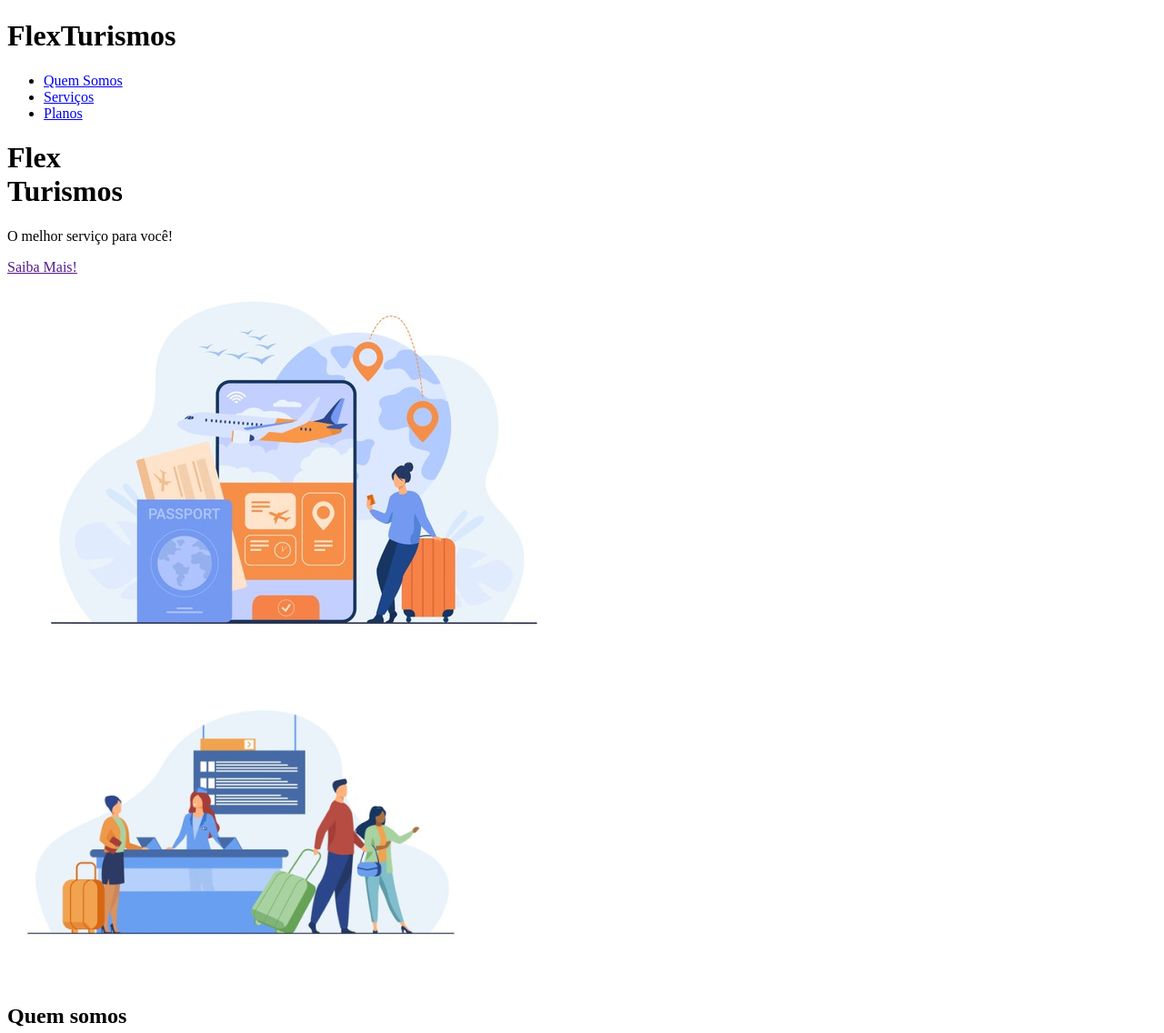
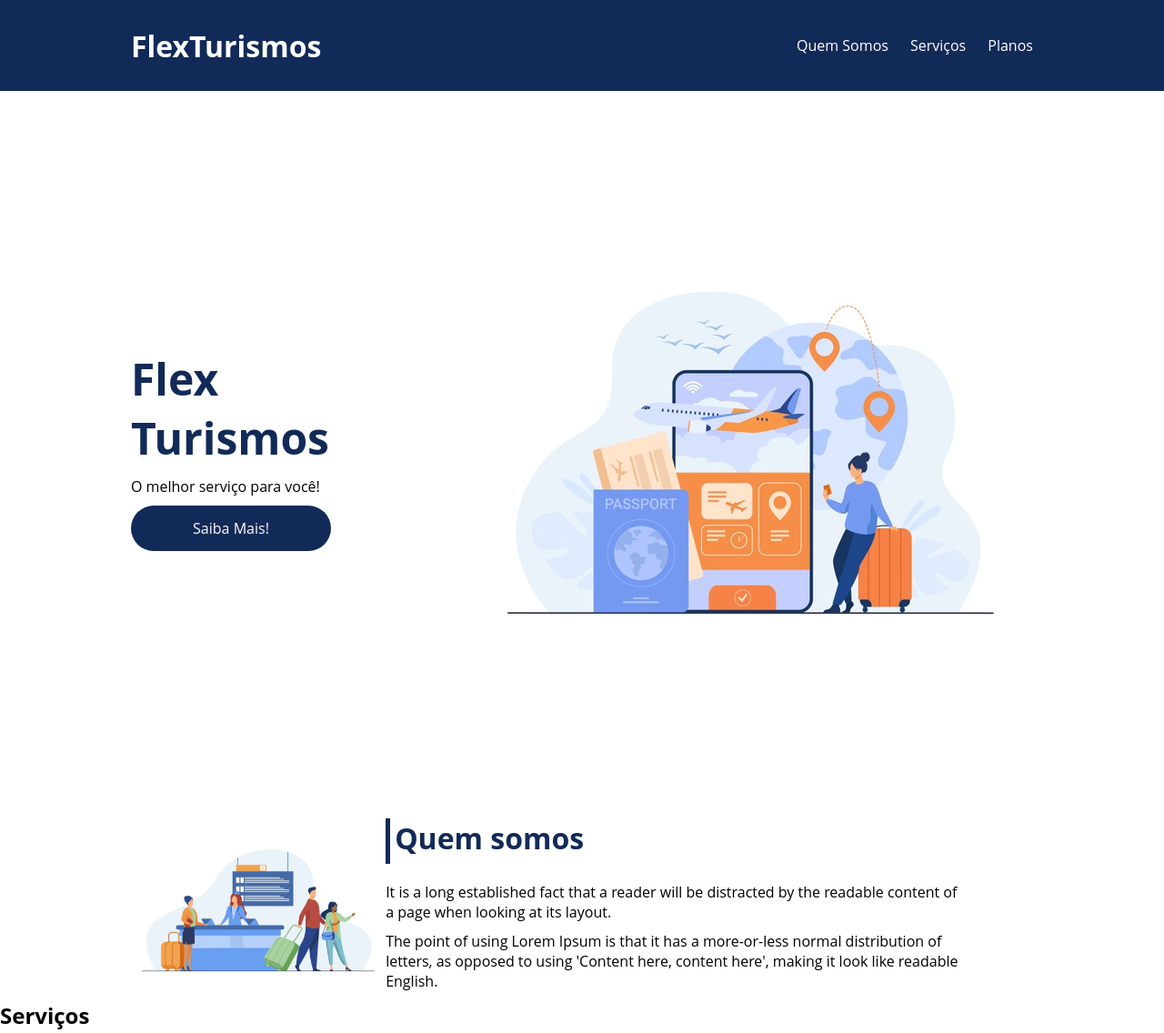
Before and after one commit to Ari-jr/projeto-flexbox, a plain HTML site: page index.html in a window 1280 px wide. Shown: the top 1136 px of the page at 91% size. Drawn offline with Linux system fonts and the light colour scheme.

Commit message:
Organizando a interface - parte 1

```diff
--- a/index.html
+++ b/index.html
@@ -8,16 +8,19 @@
 </head>
 <body>
     <header>
-        <h1>FlexTurismos</h1>
-        <ul>
-            <li><a href="#quem-somos">Quem Somos</a></li>
-            <li><a href="#servicos">Serviços</a></li>
-            <li><a href="#planos">Planos</a></li>
+        <div class="flex-container menu">
+            <div><h1>FlexTurismos</h1></div>
+            <ul class="list-items">
+                <li><a href="#quem-somos">Quem Somos</a></li>
+                <li><a href="#servicos">Serviços</a></li>
+                <li><a href="#planos">Planos</a></li>
+            </div>
         </ul>
+
     </header>
 
-    <div>
-        <div>
+    <div class="flex-container apresentacao">
+        <div class="texto-apresentacao">
             <h1>Flex <br>Turismos</h1>
             <p>O melhor serviço para você!</p>
             <a href="">Saiba Mais!</a>
@@ -28,15 +31,15 @@
         </div>
     </div>
 
-    <div>
-        <div>
-            <img src="./images/1-quem-somos.png" alt="balcão de atendimento">
-        </div>
-
+    <div class="flex-container" id="quem-somos">
         <div>
             <h2>Quem somos</h2>
             <p>It is a long established fact that a reader will be distracted by the readable content of a page when looking at its layout. </p>
             <p>The point of using Lorem Ipsum is that it has a more-or-less normal distribution of letters, as opposed to using 'Content here, content here', making it look like readable English.</p>
+        </div>
+
+        <div>
+            <img src="./images/1-quem-somos.png" alt="balcão de atendimento">
         </div>
     </div>
 
--- a/style.css
+++ b/style.css
@@ -0,0 +1,122 @@
+/* reset css */
+*{
+    margin: 0;
+    padding: 0;
+    font-family: 'Open Sans', sans-serif;
+}
+
+ul{
+    list-style: none;
+    margin: 0;
+    padding: 0;
+}
+
+ul li a{
+    text-decoration: none;
+}
+
+div img{
+    display: block;
+    width: 100%;
+}
+
+/* inicio - menu */
+
+.flex-container{
+    display: flex;
+    max-width: 992px;
+    margin: auto;
+    width: 100%;
+}
+
+header{
+  background-color: #122A57;
+  height: 100px;
+  display: flex;
+  align-items: center;
+  color: #fff;
+}
+
+header .list-items{
+    display: flex;
+    max-width: 260px;
+    width: 100%;
+    justify-content: space-between;
+    align-items: center;
+}
+
+.list-items li a{
+    color: #fff;
+}
+
+header .menu{
+    justify-content: space-between;
+}
+
+/* fim - menu */
+
+/* inicio - apresentação */
+
+.apresentacao{
+    height: 100vh;
+    align-items: center;
+    justify-content: space-between;
+}
+
+.apresentacao .texto-apresentacao{
+    min-height: 200px;
+}
+
+.texto-apresentacao h1{
+    color: #122A57;
+    font-size: 48px;
+    margin-bottom: 10px;
+}
+
+.texto-apresentacao a{
+    background-color: #122A57;
+    color: #fff;
+    text-align: center;
+    border-radius: 30px;
+    width: 220px;
+    display: block;
+    text-decoration: none;
+    height: 50px;
+    line-height: 50px;
+    margin-top: 10px;
+    margin-bottom: 10px;
+}
+
+/* fim - apresentação */
+
+/* inicio - quem somos */
+
+#quem-somos{
+    flex-direction: row-reverse;
+    align-items: center;
+    justify-content: space-between;
+}
+
+#quem-somos h2{
+    font-size: 32px;
+    color:#122A57;
+    display: flex;
+    margin-bottom: 20px;
+}
+
+#quem-somos h2::before{
+    content: "";
+    height: 50px;
+    width: 5px;
+    margin-right: 5px;
+    background-color: #122A57;
+    position: relative;
+}
+
+#quem-somos p{
+    margin-bottom: 10px;
+    width: 90%;
+
+}
+
+/* fim -  de quem somos */
```
